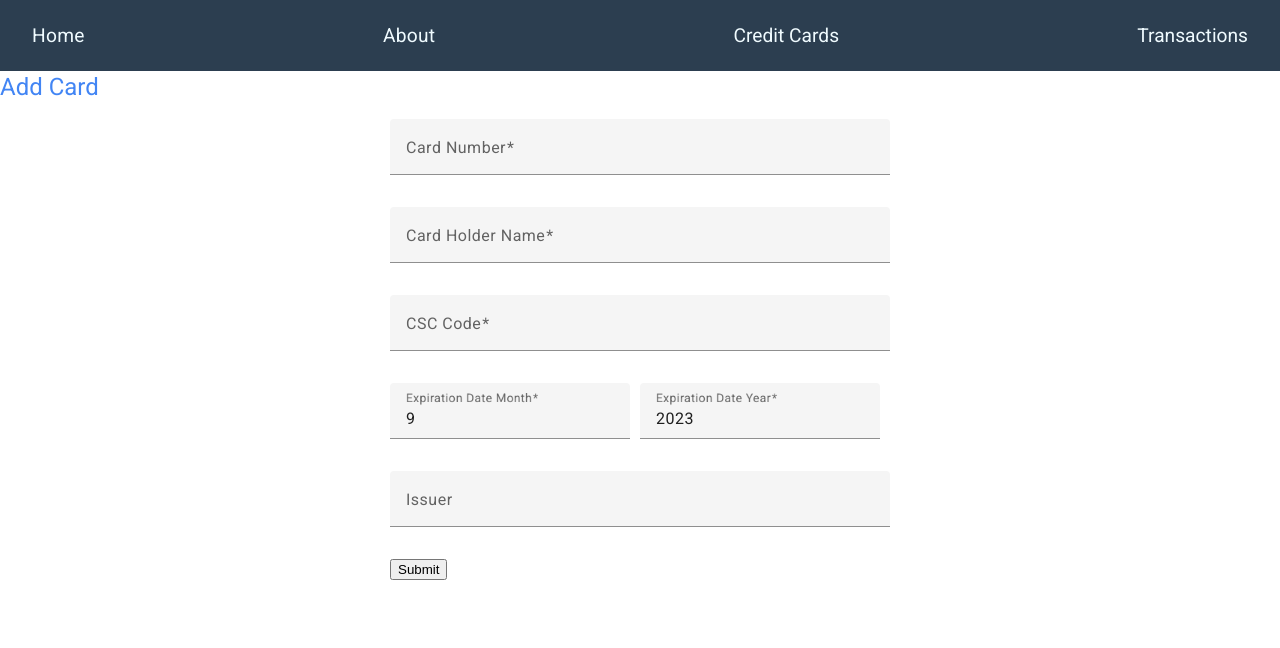
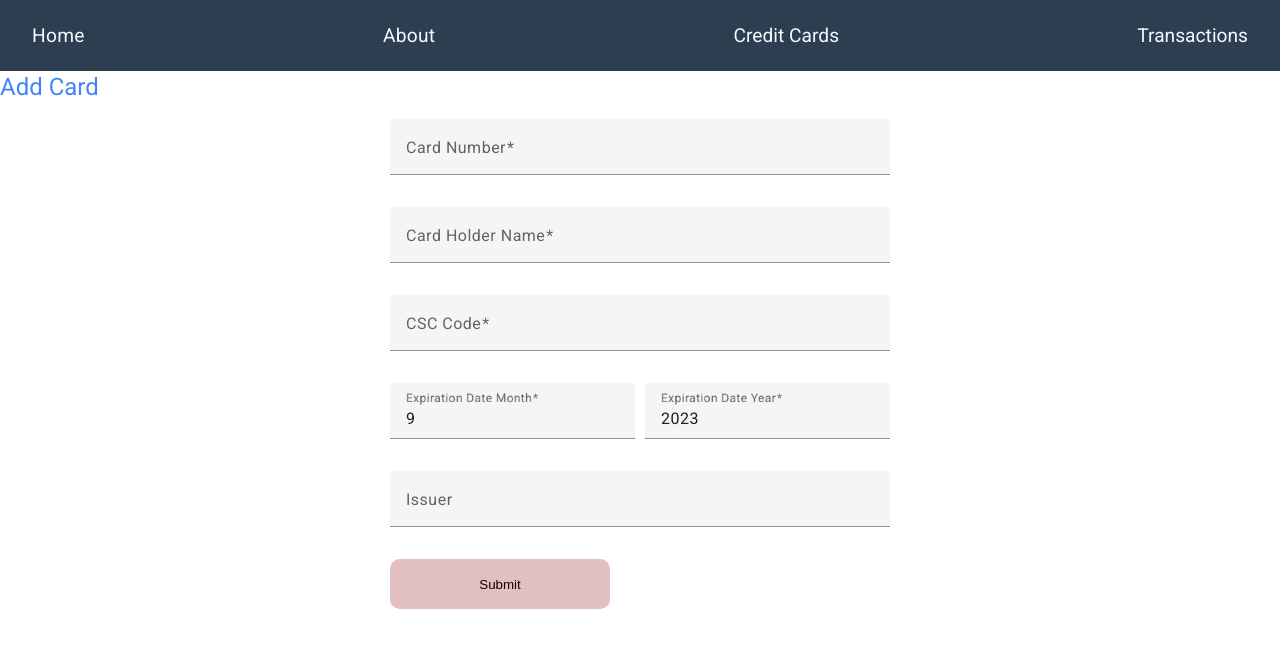
Before and after one commit to Sirety/AFE, an Angular app in the folder Web/CCMS/: page /creditcard/add in a window 1280 px wide. Shown: the top 648 px of the page. Built offline with nearby package versions, Linux system fonts and the light colour scheme.

Commit message:
added Magic hover effect

```diff
--- a/Web/CCMS/src/app/credit-card-add/credit-card-add.component.html
+++ b/Web/CCMS/src/app/credit-card-add/credit-card-add.component.html
@@ -103,5 +103,5 @@
     <input matInput formControlName="issuer" />
   </mat-form-field>
 
-  <button type="submit" mat-raised-button color="primary">Submit</button>
+  <button class="glow-on-hover" type="submit" mat-raised-button color="primary">Submit</button>
 </form>
--- a/Web/CCMS/src/app/credit-card-add/credit-card-add.component.scss
+++ b/Web/CCMS/src/app/credit-card-add/credit-card-add.component.scss
@@ -8,12 +8,25 @@
   }
 
   .half-width-input {
-    width: 48%; // Account for 2% margin
+    width: 49%; // Account for 2% margin
     margin-right: 2%;
     margin-bottom: 10px;
 
     &:last-child {
       margin-right: 0;
     }
-  }
 }
+}
+
+.glow-on-hover {
+  width: 220px;
+  height: 50px;
+  border: none;
+  outline: none;
+  color: #0f0303;
+  background: #f3dede;
+  cursor: pointer;
+  position: relative;
+  z-index: 0;
+  border-radius: 10px;
+}
--- a/Web/CCMS/src/styles.scss
+++ b/Web/CCMS/src/styles.scss
@@ -61,3 +61,58 @@
 }
 html, body { height: 100%; }
 body { margin: 0; font-family: Roboto, "Helvetica Neue", sans-serif; }
+
+.glow-on-hover:before {
+  content: '';
+  background: linear-gradient(45deg, #ff0000, #ff7300, #fffb00, #48ff00, #00ffd5, #002bff, #7a00ff, #ff00c8, #ff0000);
+  position: absolute;
+  top: -2px;
+  left: -2px;
+  background-size: 400%;
+  z-index: -1;
+  filter: blur(5px);
+  width: calc(100% + 4px);
+  height: calc(100% + 4px);
+  animation: glowing 20s linear infinite;
+  opacity: 0;
+  transition: opacity .3s ease-in-out;
+  border-radius: 10px;
+}
+
+.glow-on-hover:active {
+  color: #000
+}
+
+.glow-on-hover:active:after {
+  background: transparent;
+}
+
+.glow-on-hover:hover:before {
+  opacity: 1;
+}
+
+.glow-on-hover:after {
+  z-index: -1;
+  content: '';
+  position: absolute;
+  width: 100%;
+  height: 100%;
+  background: #e2c0c0;
+  left: 0;
+  top: 0;
+  border-radius: 10px;
+}
+
+@keyframes glowing {
+  0% {
+    background-position: 0 0;
+  }
+
+  50% {
+    background-position: 400% 0;
+  }
+
+  100% {
+    background-position: 0 0;
+  }
+}
```
